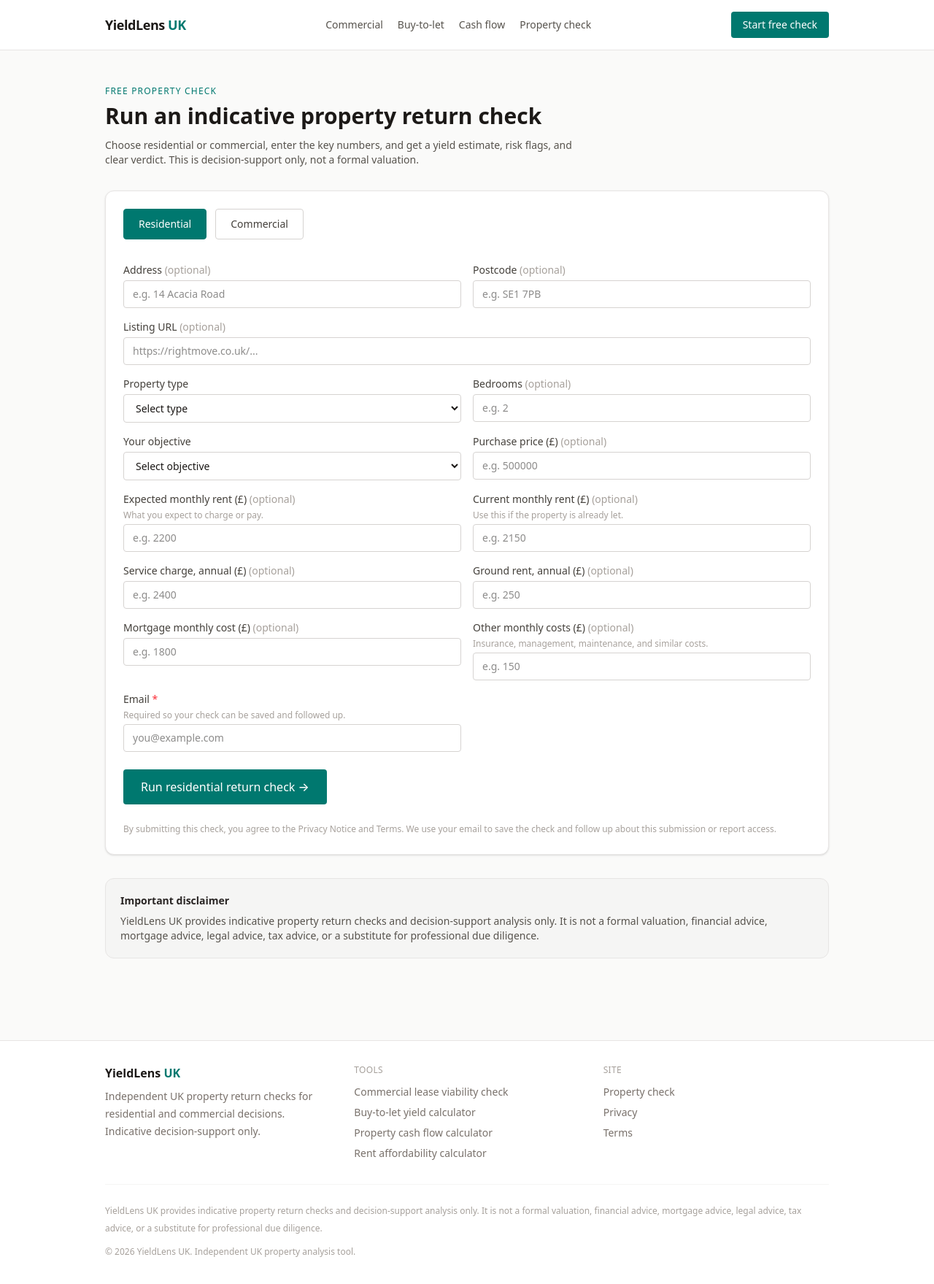
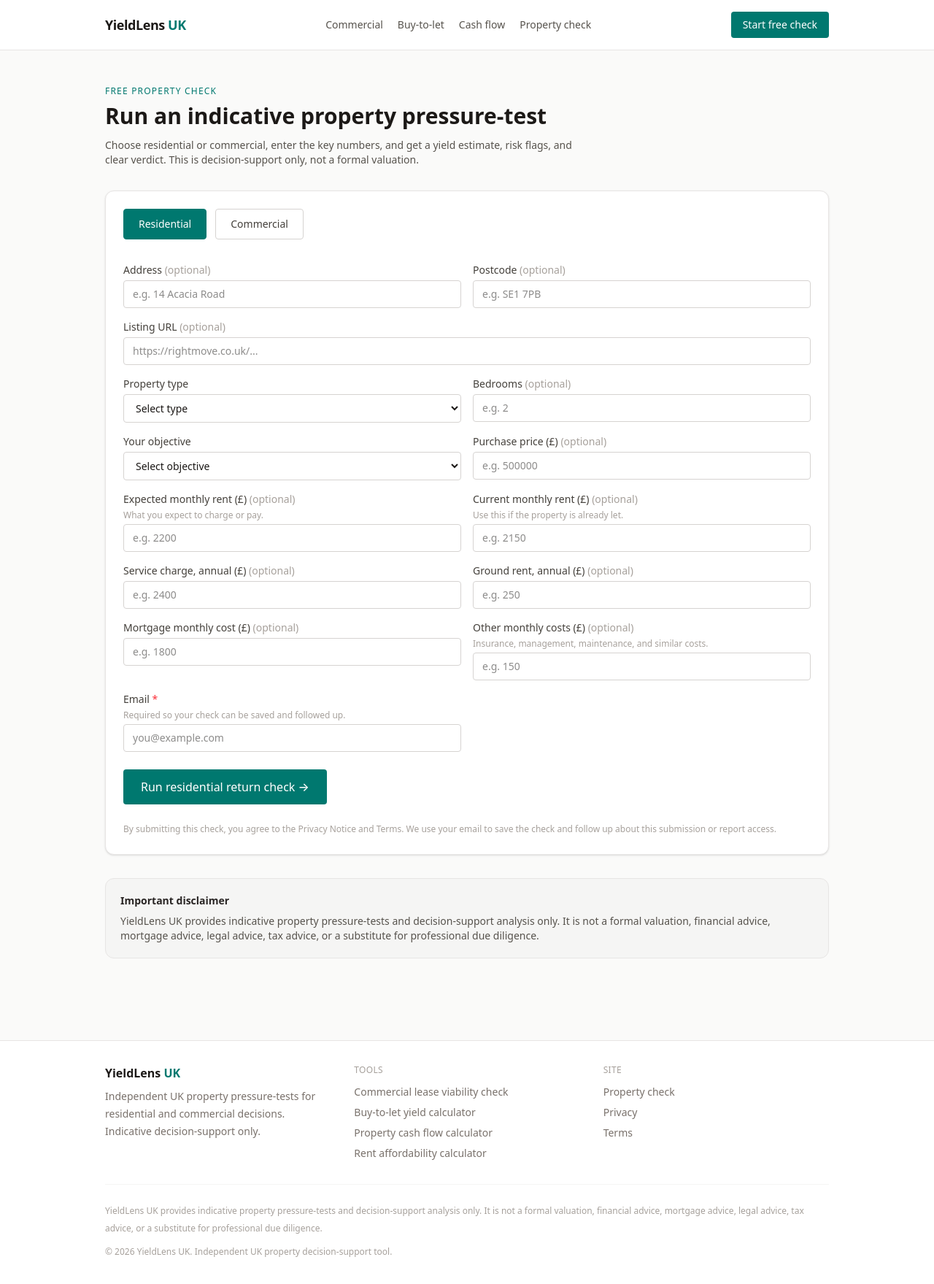
Before and after one commit to samueljcarlon/yieldlens-uk, a Next.js app: page /check in a window 1280 px wide. Shown: the whole page at 73% size. Built offline with nearby package versions, Linux system fonts and the light colour scheme.

Commit message:
Polish viability file wording

```diff
--- a/app/check/page.tsx
+++ b/app/check/page.tsx
@@ -77,7 +77,7 @@
         </p>
 
         <h1 className="text-3xl font-bold text-stone-900 mb-3">
-          Run an indicative property return check
+          Run an indicative property pressure-test
         </h1>
 
         <p className="text-sm text-stone-600 max-w-2xl">
@@ -106,7 +106,7 @@
         <p className="font-semibold text-stone-800 mb-2">Important disclaimer</p>
 
         <p>
-          YieldLens UK provides indicative property return checks and
+          YieldLens UK provides indicative property pressure-tests and
           decision-support analysis only. It is not a formal valuation, financial
           advice, mortgage advice, legal advice, tax advice, or a substitute for
           professional due diligence.
--- a/app/report/page.tsx
+++ b/app/report/page.tsx
@@ -138,7 +138,9 @@
   return (
     <div className={`border rounded-lg p-3 ${classes[flag.severity]}`}>
       <p className="text-xs uppercase tracking-wide font-semibold mb-1">
-        {flag.severity === 'info' ? 'Note' : flag.severity}
+        {flag.severity === 'info'
+          ? 'Note'
+          : flag.severity.charAt(0).toUpperCase() + flag.severity.slice(1)}
       </p>
       <p className="text-sm leading-6">{flag.message}</p>
     </div>
@@ -244,10 +246,10 @@
       <div className="print-hidden flex flex-col sm:flex-row sm:items-center sm:justify-between gap-4 mb-6">
         <div>
           <p className="text-xs uppercase tracking-widest text-teal-700 font-medium mb-1">
-            Printable report preview
+            Viability file preview
           </p>
           <h1 className="text-2xl font-bold text-stone-900">
-            YieldLens UK report
+            YieldLens UK viability file
           </h1>
         </div>
 
@@ -278,7 +280,7 @@
               </p>
 
               <h2 className="text-3xl font-bold text-stone-900 mb-3">
-                {isResidential ? 'Residential return report' : 'Commercial site report'}
+                {isResidential ? 'Residential viability file' : 'Commercial site viability file'}
               </h2>
 
               <p className="text-sm text-stone-500">
@@ -415,13 +417,13 @@
 
         <footer className="border-t border-stone-200 pt-5 text-xs text-stone-500 leading-6">
           <p>
-            YieldLens UK provides indicative property return checks and decision-support
+            YieldLens UK provides indicative property pressure-tests and decision-support
             analysis only. It is not a formal valuation, financial advice, mortgage
             advice, legal advice, tax advice, or a substitute for professional due diligence.
           </p>
 
           <p className="mt-2">
-            YieldLens UK is an independent UK property analysis tool. Figures are based
+            YieldLens UK is an independent UK property decision-support tool. Figures are based
             on user-provided inputs and MVP placeholder assumptions where live data is not yet connected.
           </p>
         </footer>
--- a/components/Footer.tsx
+++ b/components/Footer.tsx
@@ -11,7 +11,7 @@
             </p>
 
             <p className="text-sm text-stone-500 mt-2 leading-6">
-              Independent UK property return checks for residential and commercial
+              Independent UK property pressure-tests for residential and commercial
               decisions. Indicative decision-support only.
             </p>
           </div>
@@ -63,14 +63,14 @@
 
         <div className="mt-8 pt-6 border-t border-stone-100 text-xs text-stone-400 leading-6">
           <p>
-            YieldLens UK provides indicative property return checks and
+            YieldLens UK provides indicative property pressure-tests and
             decision-support analysis only. It is not a formal valuation, financial
             advice, mortgage advice, legal advice, tax advice, or a substitute for
             professional due diligence.
           </p>
 
           <p className="mt-2">
-            © 2026 YieldLens UK. Independent UK property analysis tool.
+            © 2026 YieldLens UK. Independent UK property decision-support tool.
           </p>
         </div>
       </div>
```
